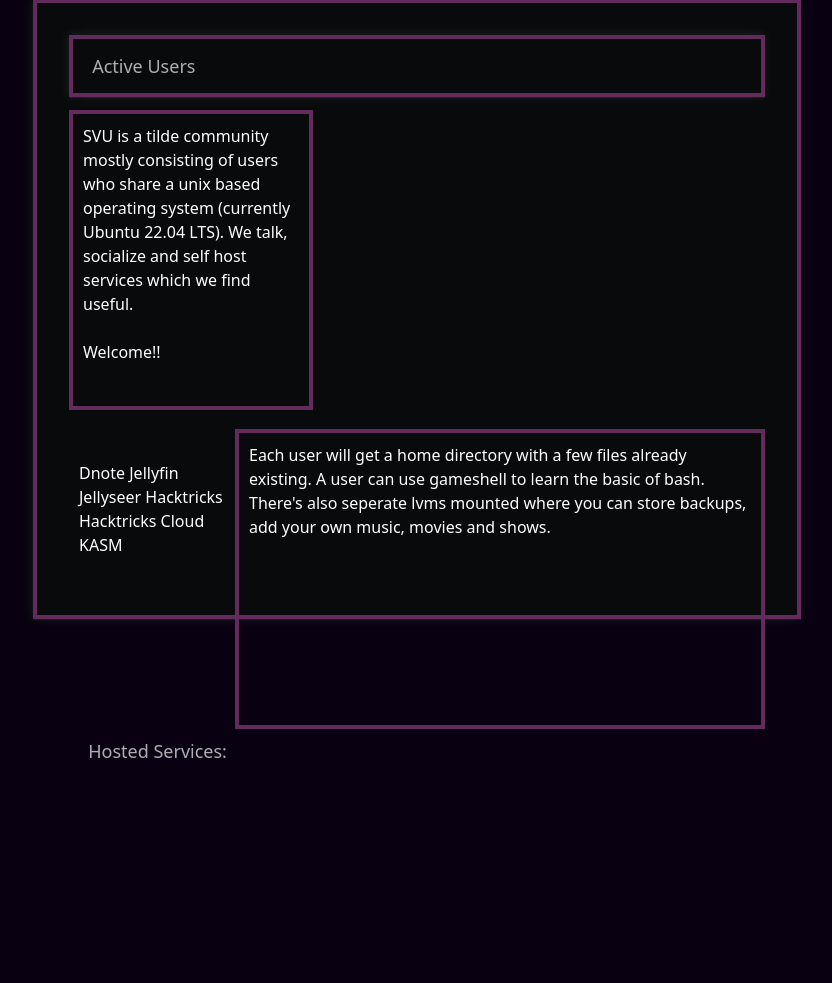
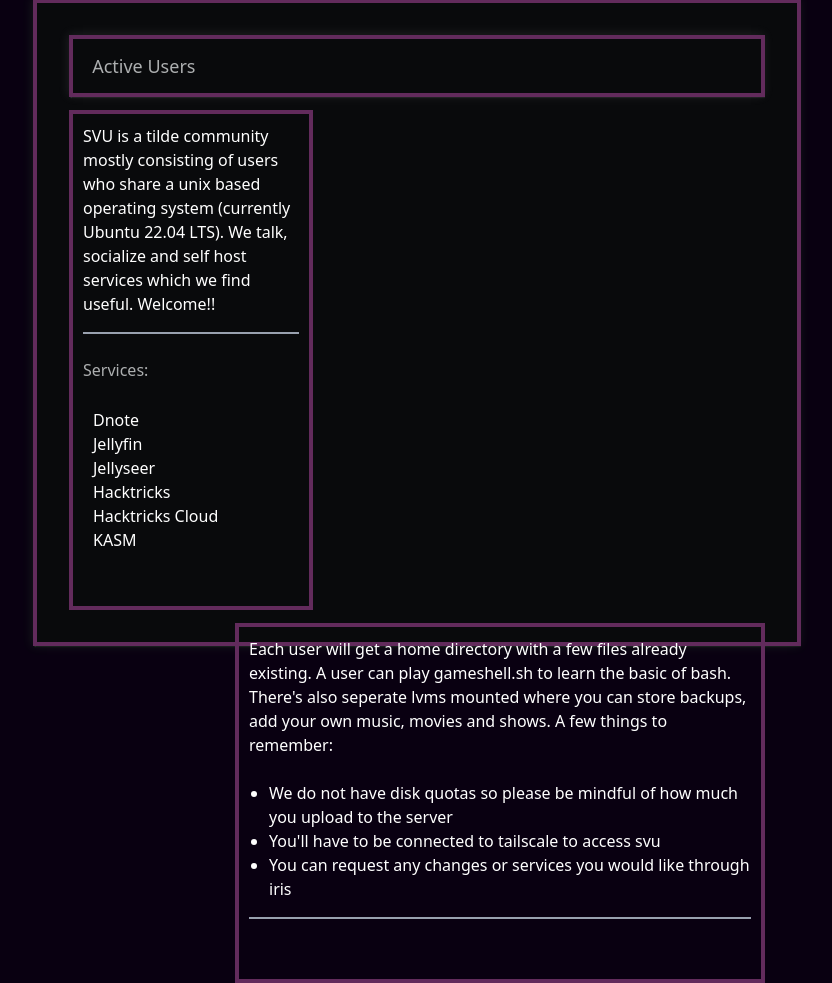
Before and after one commit to Viridescent7/svu_dashboard, a Django app: page / in a window 1280 px wide. Shown: the part 170-1153 px from the top of the page, without its empty margins (223-1055 px from the left). Before the commit the page ends 928 px from the top, so only its background shows below. Run offline with Django 4.2, Linux system fonts and the light colour scheme.

Commit message:
reoriented services

```diff
--- a/home/static/css/styles.css
+++ b/home/static/css/styles.css
@@ -49,10 +49,9 @@
     border: 0.28rem solid;
     border-color:rgb(98,43,92);
     width: 35%; /* Narrow width */
-    height: 300px; /* Long height */
+    height: 500px; /* Long height */
     padding: 10px;
     margin-top:13px;
-    overflow-y: auto; /* Adds scroll if text overflows */
     }
 
 #how-to {
@@ -61,21 +60,29 @@
     border-color:rgb(98,43,92);
     width: 530px; /* Narrow width */
     float: right;
-    height: 300px;
+    height: 360px;
     padding: 10px;
 
     margin-top:13px;
     overflow-y: auto; /* Adds scroll if text overflows */
     }
 
+#how-to ul {
+  list-style-type: disc;
+  margin-left: 20px;
+}
+#how-to ul.custom li::before {
+  content: "•";
+  margin-right: 8px;
+}
+
 #services {
-    width: 800px;
+    width: 300px;
     height: 100px;
     padding: 10px;
 }
 
 #services a:hover {
-    display: inline-block;
     color: red;
 }
 
--- a/home/templates/index.html
+++ b/home/templates/index.html
@@ -21,28 +21,36 @@
     <div id="about_us" class="mt-[0.2rem] py-[2rem]">
         SVU is a tilde community mostly consisting of users who share a unix based operating
         system (currently Ubuntu 22.04 LTS). We talk, socialize and self host services which
-        we find useful.
+        we find useful. Welcome!!
+        <hr class="my-4 border-t-2 border-gray-400" />
+        <h1 class="float-left whitespace-nowrap text-[rgba(191,193,194,0.9)] py-[0.5rem]">
+        Services:
+        </h1>
         <br></br>
-        Welcome!!
+        <div id="services">
+            <ul class="bullet list">
+                {% for service, port in services.items %}
+                <li><a href="http://{{ ip_addr }}:{{ port }}">{{ service }}</a></li>
+                {% endfor %}
+            </ul>
+        </div>
     </div>
+
     <div id="how-to" class="mt-[0.2rem] py-[2rem]">
         Each user will get a home directory with a few files already
-        existing. A user can use gameshell to learn the basic of bash.
+        existing. A user can play gameshell.sh to learn the basic of bash.
         There's also seperate lvms mounted where you can store backups,
-        add your own music, movies and shows.
+        add your own music, movies and shows. A few things to remember:
+        <br></br>
+
+        <ul class="bullet list">
+         <li>We do not have disk quotas so please be mindful of how much you upload to the server</li>
+         <li>You'll have to be connected to tailscale to access svu</li>
+         <li>You can request any changes or services you would like through iris</li>
+        </ul>
+    <hr class="my-4 border-t-2 border-gray-400" />
     </div>
 </div>
 
-<div id="services-outer" class="mt-[0.2rem] py-[2rem]">
-    <h1 class="float-left whitespace-nowrap text-lg text-[rgba(191,193,194,0.9)] py-[0.5rem] px-[1.2rem]">
-    Hosted Services:
-    </h1>
-    <div id="services">
-            {% for service, port in services.items %}
-            <a href="http://{{ ip_addr }}:{{ port }}">{{ service }}</a>
-            {% endfor %}
-
-    </div>
-</div>
 
 {% endblock %}
```
